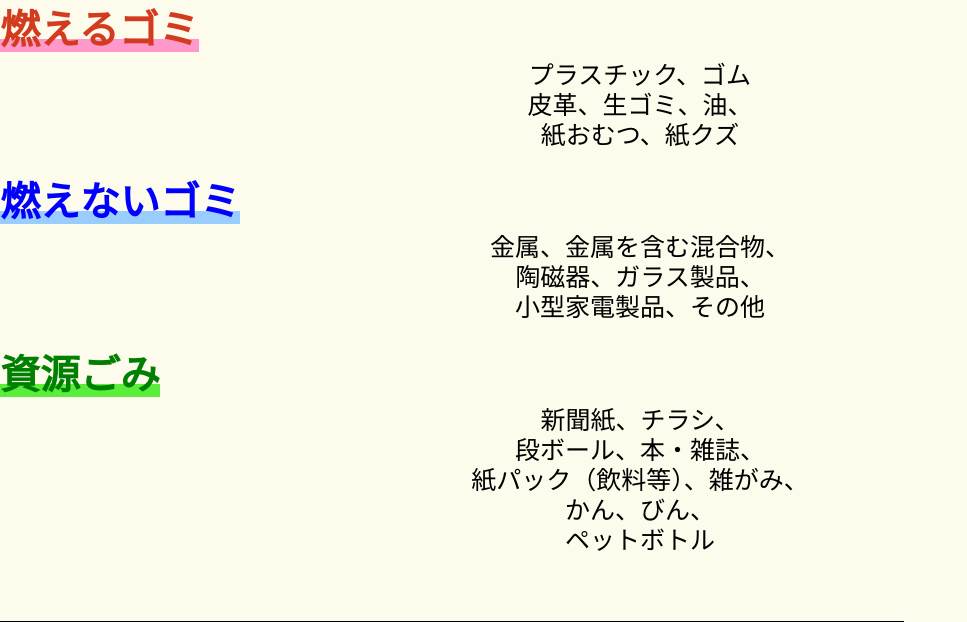
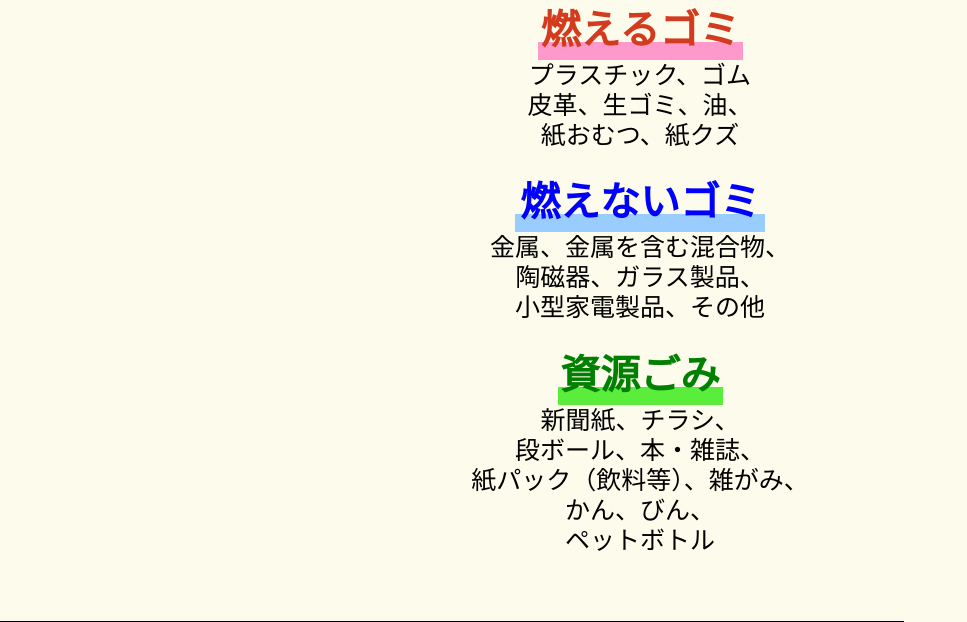
Before and after one commit to YutoGIma/gomidasi, a Flask app: page /page5/1/1 in a window 1280 px wide. Shown: the part 80-702 px from the top of the page, without its empty margins (0-967 px from the left). Run offline with Flask 2, Linux system fonts and the light colour scheme; the visitor is signed in with stand-in values (Sample User, id 1).

Commit message:
中央寄せ

```diff
--- a/static/css/style.css
+++ b/static/css/style.css
@@ -93,7 +93,8 @@ header h1{
 }
 .gomisc{
     float:right;
-     padding:17px 0px 22px 0px;
+     padding:17px 0px 0px 0px;
+     /* 22 */
 
 
 
@@ -285,13 +286,14 @@ font-weight: 700;
 text-align: center;
 color: #D33B1F;
 line-height: 60px;
-display: inline;
-margin: 0 auto;
-
-
-
+width:205px;
+margin-left: auto;
+margin-right:auto;
 }
 
+.frametag{
+    margin:0 auto;
+}
 
 .frammable_items {
     font-size: 25px;
@@ -307,9 +309,11 @@ text-align: center;
 color :blue;
 line-height: 60px;
 background: linear-gradient(transparent 70%, #99ccff 0%);
-display: inline;
-margin: 0 auto;
+width:250px;
+margin-left: auto;
+margin-right:auto;
 }
+
 .nonframmable_items {
     font-size: 25px;
     text-align: center;
@@ -325,8 +329,10 @@ margin: 0 auto;
     color: green;
     line-height: 60px;
     background: linear-gradient(transparent 70%, #5bed3b 0%);
-    display: inline;
-    margin: 0 auto;
+    width:165px;
+    margin-left: auto;
+    margin-right:auto;
+
 }
 .recycle_items {
     font-size: 25px;
--- a/templates/page5.html
+++ b/templates/page5.html
@@ -31,8 +31,9 @@
               <a href=""></a>
           </div>
 
-
+    <div class="frametag">
      <h1 class="frammable">燃えるゴミ</h1>
+    </div>
      <p class="frammable_items">プラスチック、ゴム<br>皮革、生ゴミ、油、<br>紙おむつ、紙クズ</p>
     <br>
      <h1 class="nonframmable">燃えないゴミ</h1>
```
